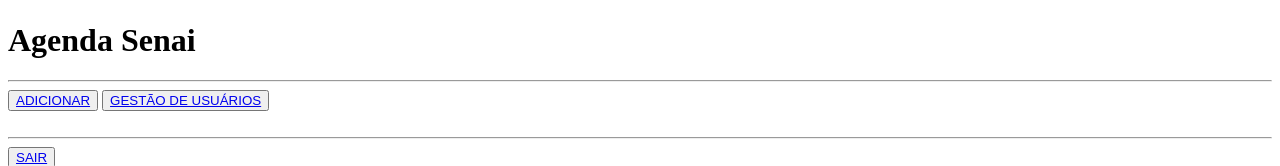
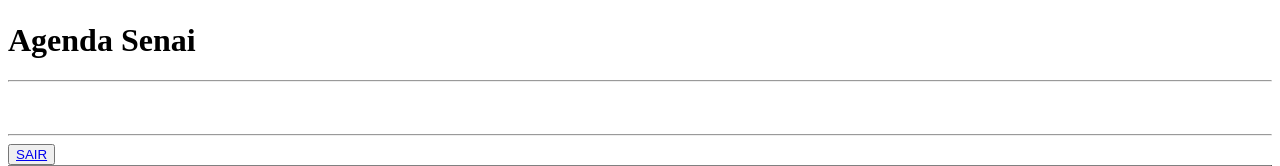
Before and after one commit to RodrigoViecheneski/agendaSenai, a PHP site: page / in a window 1280 px wide. Shown: the part 58-224 px from the top of the page. Run offline with PHP 8.4, Linux system fonts and the light colour scheme; the visitor is signed in with stand-in values (Sample User, id 1); data comes from the database, SQL or seed files in the repository.

Commit message:
final 03/12

```diff
--- a/index.php
+++ b/index.php
@@ -10,12 +10,13 @@ if(!isset($_SESSION['logado'])){
 }
 
 $contatos = new Contatos();
-
+$usuarios = new Usuarios();
+$usuarios->setUsuario($_SESSION['logado']);
 ?>
         <h1>Agenda Senai</h1>
         <hr>
-        <button><a href="adicionar_contato.php">ADICIONAR</a></button>
-        <button><a href="gestao_usuarios.php">GESTÃO DE USUÁRIOS</a></button>
+        <?php if($usuarios->temPermissoes('ADD')): ?><button><a href="adicionar_contato.php">ADICIONAR</a></button><?php endif; ?>
+                <?php if($usuarios->temPermissoes('SUPER')): ?><button><a href="gestao_usuarios.php">GESTÃO DE USUÁRIOS</a></button><?php endif; ?>
         <br><br><hr>
         <button><a href="sair.php">SAIR</a></button>
         <table border="1" width="100%">
```
